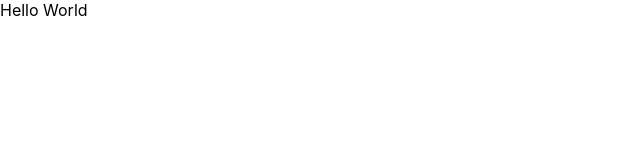
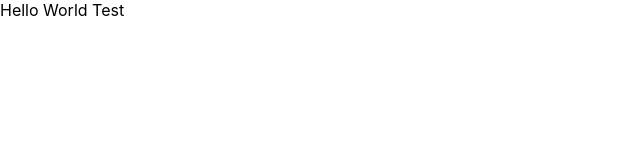
Before and after one commit to Ronak98/crwn-clothing, a React (Create React App) app: page / in a window 1280 px wide. Shown: the top 160 px of the page, without its empty margins (0-640 px from the left). Built offline with nearby package versions, Linux system fonts and the light colour scheme.

Commit message:
test vscode push

```diff
--- a/src/App.js
+++ b/src/App.js
@@ -1,7 +1,7 @@
 import "./App.css";
 
 function App() {
-  return <div>Hello World</div>;
+  return <div>Hello World Test</div>;
 }
 
 export default App;
```
